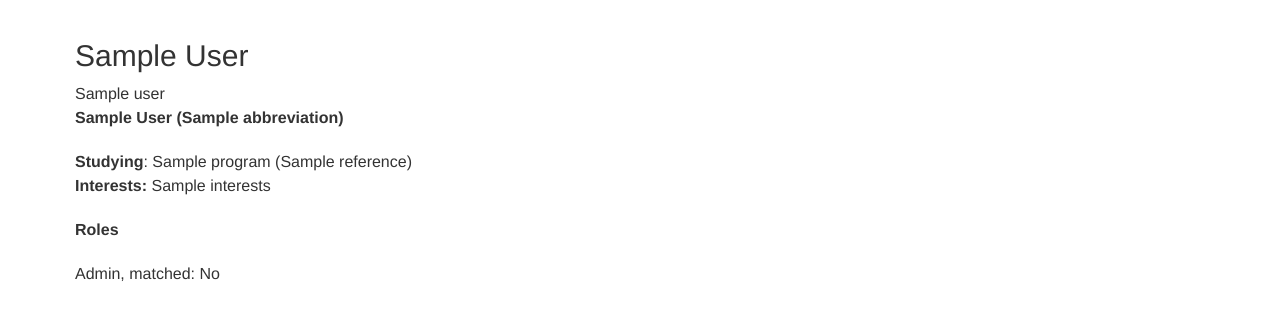
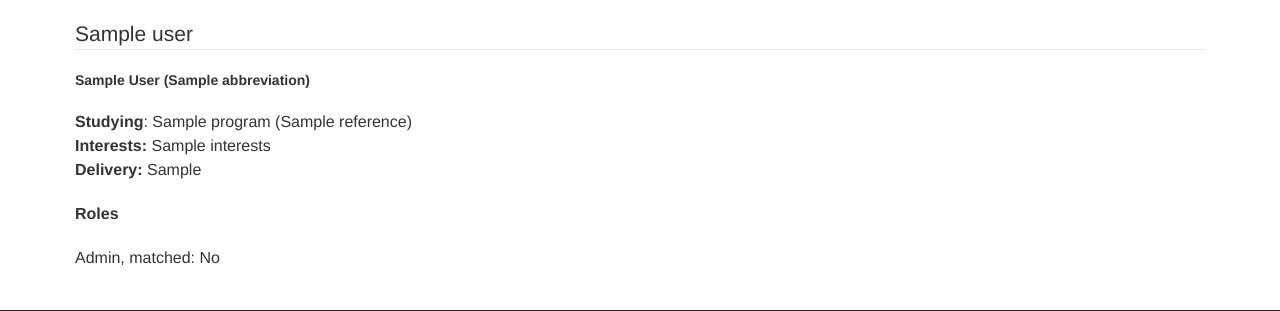
Before and after one commit to Fifty50STEMM/mentorship.fifty50.org.au, a Django app: template project/templates/mentorships/uuser_detail.html in a window 1280 px wide. Shown: the part 51-362 px from the top of the page. Run offline with Django 3.2, Linux system fonts and the light colour scheme; the template is opened without the code that fills it: most values are stand-ins (such as "Sample title", 1, 10 or a date in 2020); some libraries are stand-ins or nearby versions.

Commit message:
Improve profile detail template

```diff
--- a/project/templates/mentorships/uuser_detail.html
+++ b/project/templates/mentorships/uuser_detail.html
@@ -8,14 +8,13 @@
   <div class="row">
     <div class="col-sm-12">
 
-      <h2>{{ object.user.full_name }}</h2>
-
-
-      <p>{{ object.user }}<br>
+      <legend>{{ object.user }}</legend>
         <b>{{ object.university.full_name }} ({{ object.university.abbreviation }})</b></p>
 
       <p><b>Studying</b>: {{ object.userdegree_set.first.program }} ({{ object.userdegree_set.first.study_year.reference }})
-      <br><b>Interests:</b> {{ object.user.interests }}</p>
+        <br><b>Interests:</b> {{ object.user.interests }}
+        <br><b>Delivery:</b> {{ object.method_preferences.all|join:", " }}
+      </p>
 
       <p><b>{{ object.userrole_set.all|pluralize:"Role,Roles" }}</b></p>
 
```
